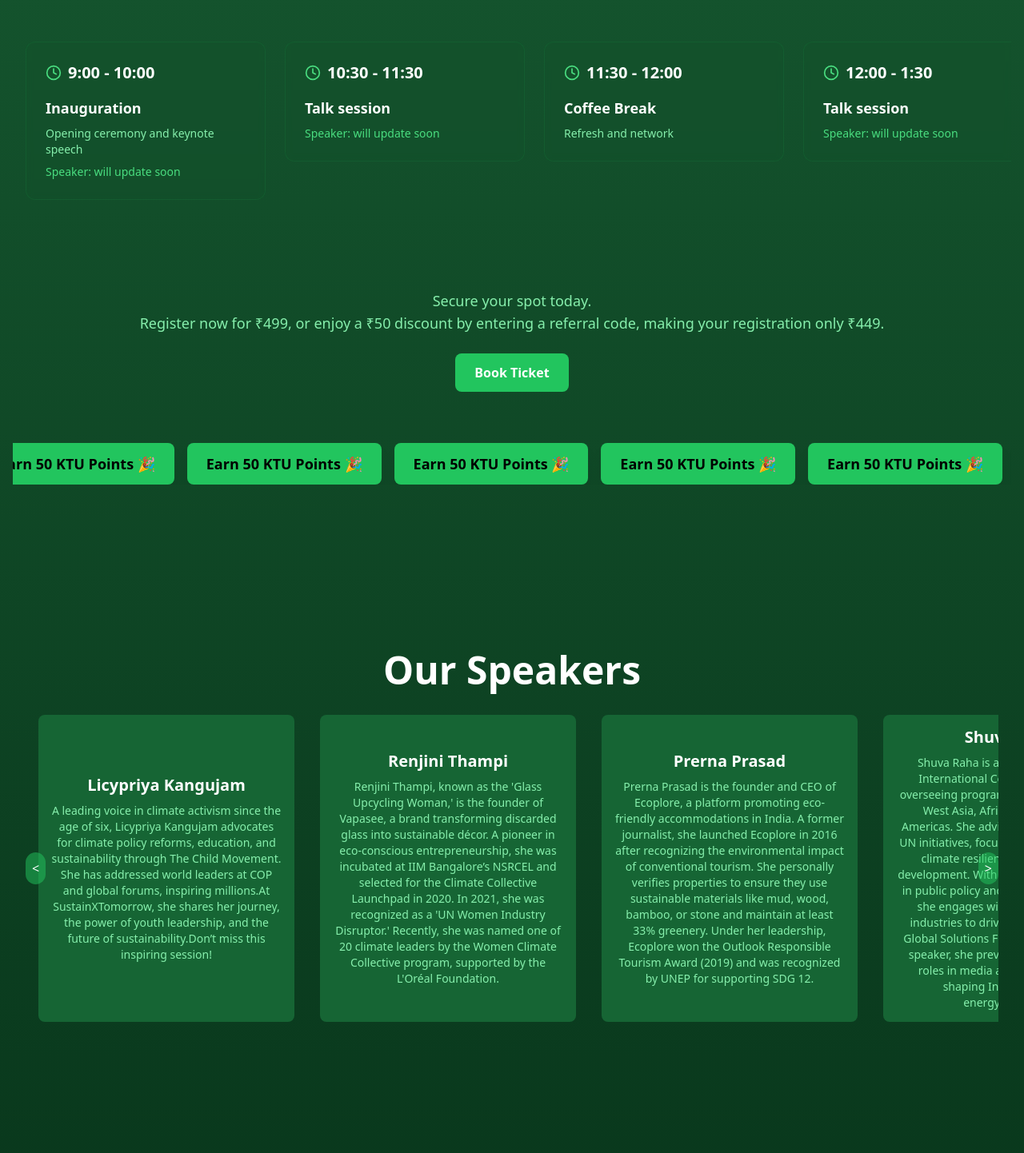
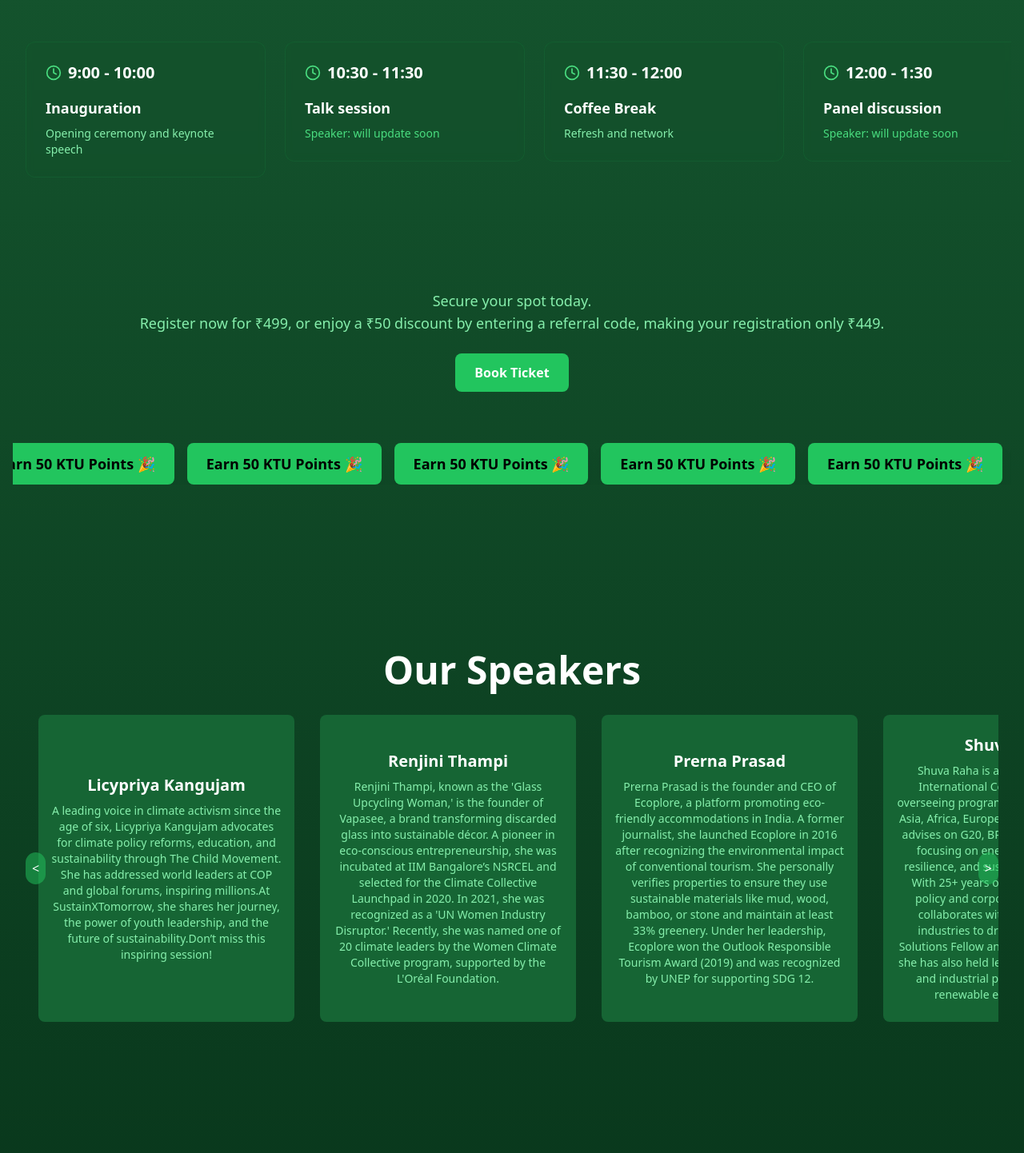
Before and after one commit to Eldhoalias72/sustainx__frontend, a Next.js app: page / in a window 1280 px wide. Shown: the part 2080-3522 px from the top of the page at 80% size. Built offline with nearby package versions, Linux system fonts and the light colour scheme.

Commit message:
speaker updated

```diff
--- a/components/event-section.tsx
+++ b/components/event-section.tsx
@@ -104,7 +104,7 @@ export default function EventSection() {
         {
           title: "Inauguration",
           description: "Opening ceremony and keynote speech",
-         speaker: "will update soon",
+         //speaker: "will update soon",
          // location: "Auditorium",
         },
       ],
@@ -124,7 +124,7 @@ export default function EventSection() {
     {
       time: "12:00 - 1:30",
       events: [
-        { title: "Talk session", speaker: "will update soon", /*location: "Auditorium"*/ },
+        { title: "Panel discussion", speaker: "will update soon", /*location: "Auditorium"*/ },
       ],
     },
     {
@@ -139,12 +139,13 @@ export default function EventSection() {
         {
           isParallel: true,
           title1: "Talk session",
-          speaker1: "will update soon",
+          speaker1: "will update1 soon",
          location1: "will update soon",
           title2: "Workshop",
          // description2: "will update soon",
          speaker2: "will update soon",
          location2: "will update soon",
+         title3: "Workshop",
         },
       ],
     },
--- a/components/speakers-section.tsx
+++ b/components/speakers-section.tsx
@@ -33,9 +33,15 @@ const speakers: Speaker[] = [
 },
   {
     name: "Shuva Raha",
-    reputation: "Lead- International Cooperation at CEEW",
+    reputation: "Fellow & Lead | International Cooperation at CEEW",
     image: "/images/shuva.jpg",
-    details: "Shuva Raha is a Fellow and Lead for International Cooperation at CEEW, overseeing programs across Asia-Oceania, West Asia, Africa, Europe, and the Americas. She advises on G20, BRICS, and UN initiatives, focusing on energy security, climate resilience, and sustainable development. With 25+ years of experience in public policy and corporate operations, she engages with governments and industries to drive impactful change. A Global Solutions Fellow and international speaker, she previously held leadership roles in media and industrial policy, shaping India’s renewable energy landscape.",
+    details: "Shuva Raha is a Fellow and Lead for International Cooperation at CEEW, overseeing programs in Asia-Oceania, West Asia, Africa, Europe, and the Americas. She advises on G20, BRICS, and UN initiatives, focusing on energy security, climate resilience, and sustainable development. With 25+ years of experience in public policy and corporate operations, she collaborates with governments and industries to drive change. A Global Solutions Fellow and international speaker, she has also held leadership roles in media and industrial policy, shaping India’s renewable energy landscape.",
+  },
+  {
+    name: "K Lava",
+    reputation: "Chairman of the IGBC Kochi Chapter",
+    image: "/images/lava.png",
+    details: "K. Lava, Chairman of the IGBC Kochi Chapter, is a key advocate for sustainable building practices in Kerala. Under his leadership, IGBC Kochi has promoted green initiatives, encouraging developers to adopt eco-friendly construction. As Managing Director of SFS Homes, he has integrated IGBC principles, earning prestigious green building certifications. His efforts extend to academia, supporting IGBC student chapters to foster future sustainability leaders. With extensive experience in the real estate sector, he continues to drive IGBC’s mission of building a greener and more sustainable future.",
   },
 ]
 
```
Also changed, not shown: public/images/lava.png (added).
